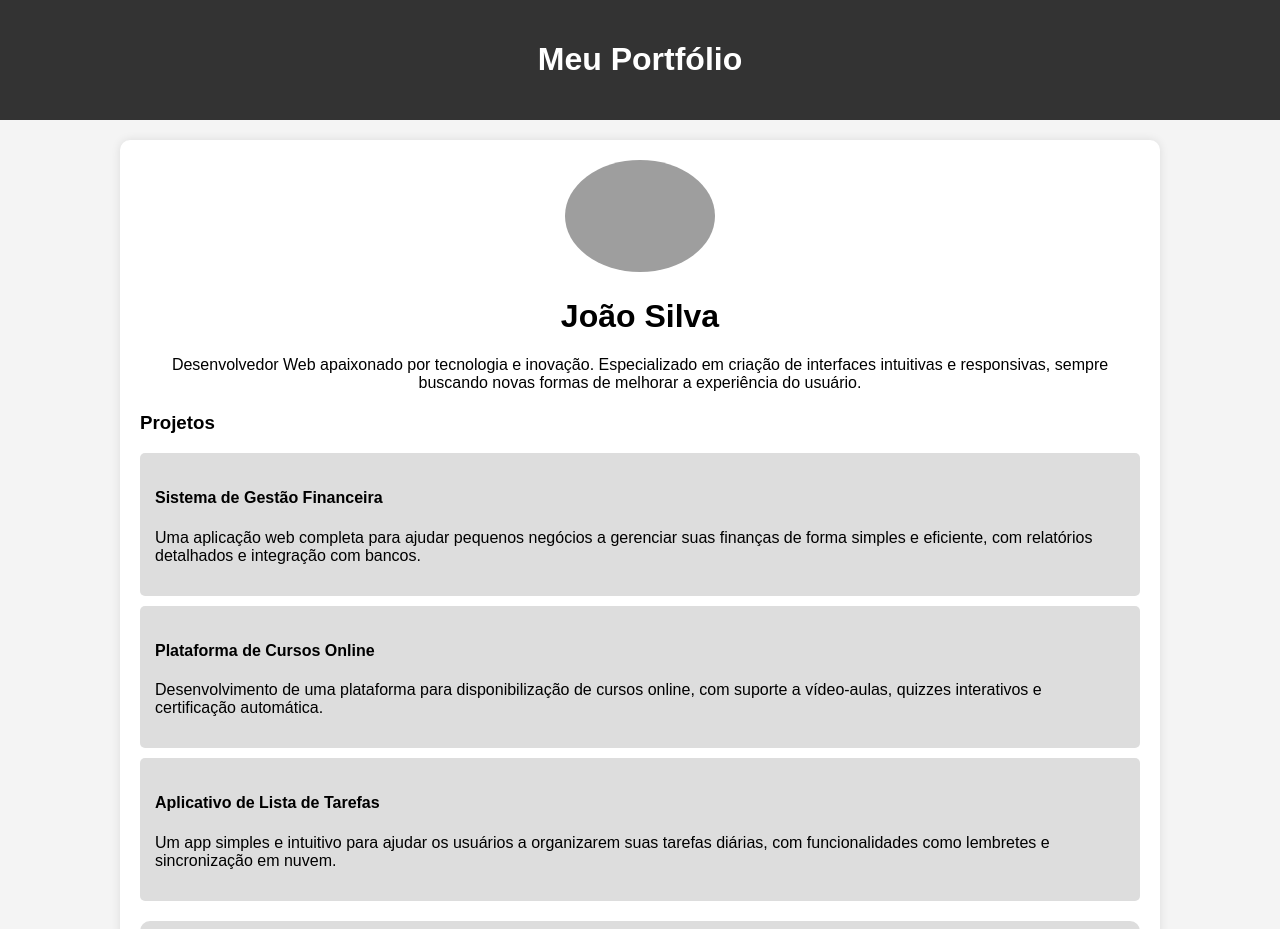
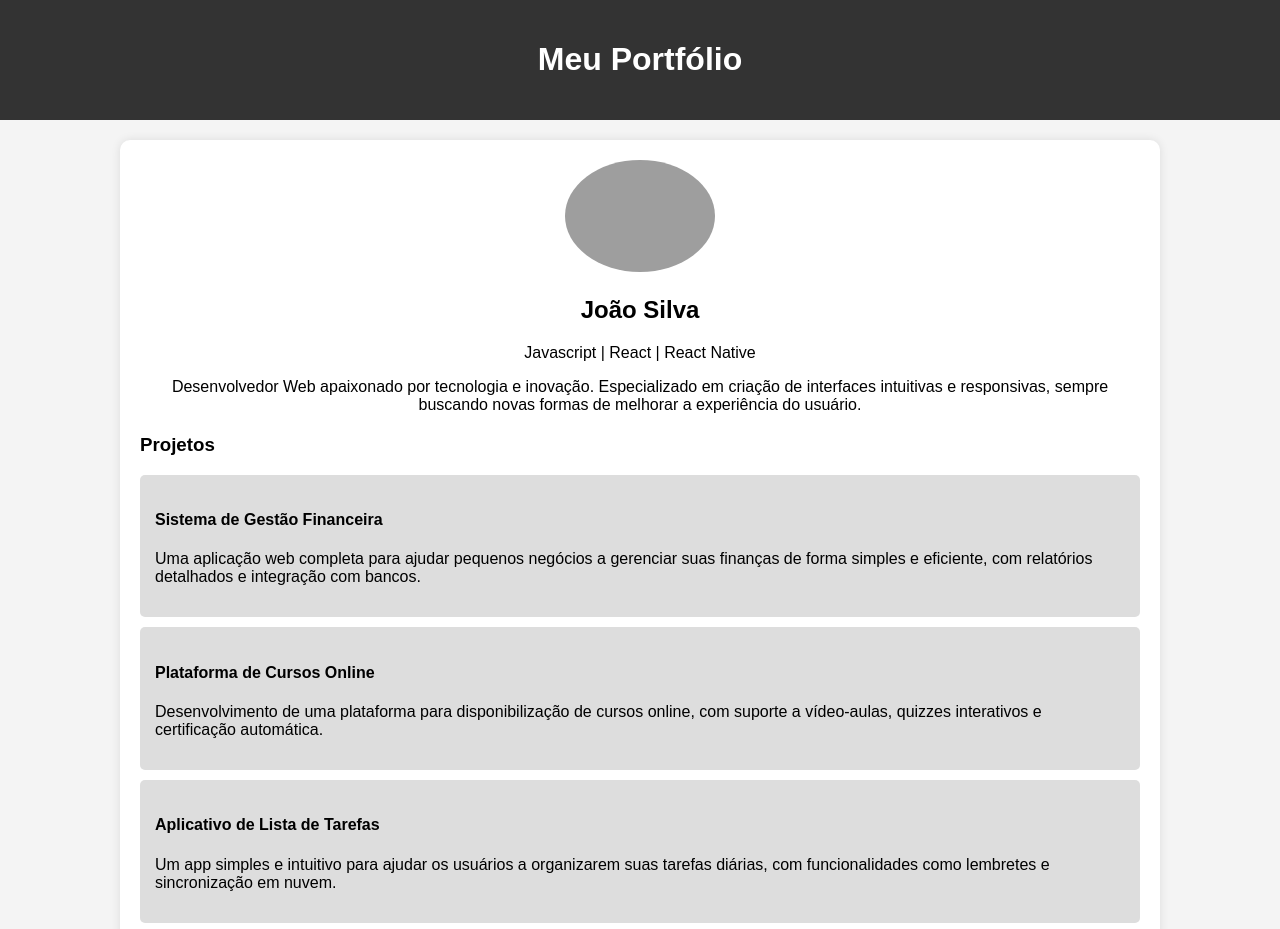
Before and after one commit to rodrifontes/portfolio-git, a plain HTML site: page index.html in a window 1280 px wide. Shown: the top 929 px of the page. Drawn offline with Linux system fonts and the light colour scheme; grey boxes are pictures that could not be loaded.

Commit message:
feat: add habilidades

```diff
--- a/index.html
+++ b/index.html
@@ -15,7 +15,8 @@
   <div class="container">
     <div class="profile">
       <img src="./img/perfil.png" alt="Minha Foto">
-      <h1>João Silva</h1>
+      <h2>João Silva</h2>
+      <span>Javascript | React | React Native</span>
       <p>Desenvolvedor Web apaixonado por tecnologia e inovação. Especializado em criação de interfaces intuitivas e
         responsivas, sempre buscando novas formas de melhorar a experiência do usuário.</p>
     </div>
```
